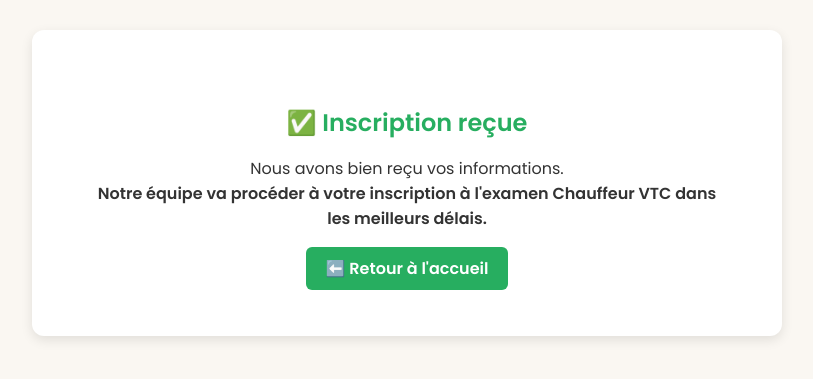
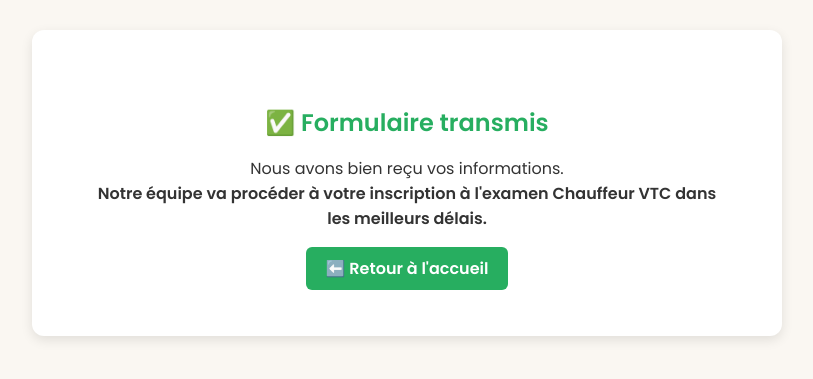
Before and after one commit to integraleacademy/vtc, a Flask app: template templates/merci.html in a window 1280 px wide. Shown: the part 130-509 px from the top of the page, without its empty margins (233-1046 px from the left). Run offline with Flask 3, Linux system fonts and the light colour scheme; the template is opened without the code that fills it, so the values that code supplies are empty; parts of the project's set-up code (start-up, migrations or seed data) failed here and were passed over.

Commit message:
Update merci.html

```diff
--- a/templates/merci.html
+++ b/templates/merci.html
@@ -2,7 +2,7 @@
 {% block title %}Merci{% endblock %}
 {% block content %}
     <div style="text-align:center; padding:30px;">
-        <h2 style="color:#27ae60; margin-bottom:15px;">✅ Inscription reçue</h2>
+        <h2 style="color:#27ae60; margin-bottom:15px;">✅ Formulaire transmis</h2>
         <p style="font-size:16px; margin-bottom:25px;">
             Nous avons bien reçu vos informations.<br>
             <strong>Notre équipe va procéder à votre inscription à l'examen Chauffeur VTC dans les meilleurs délais.</strong>
```
